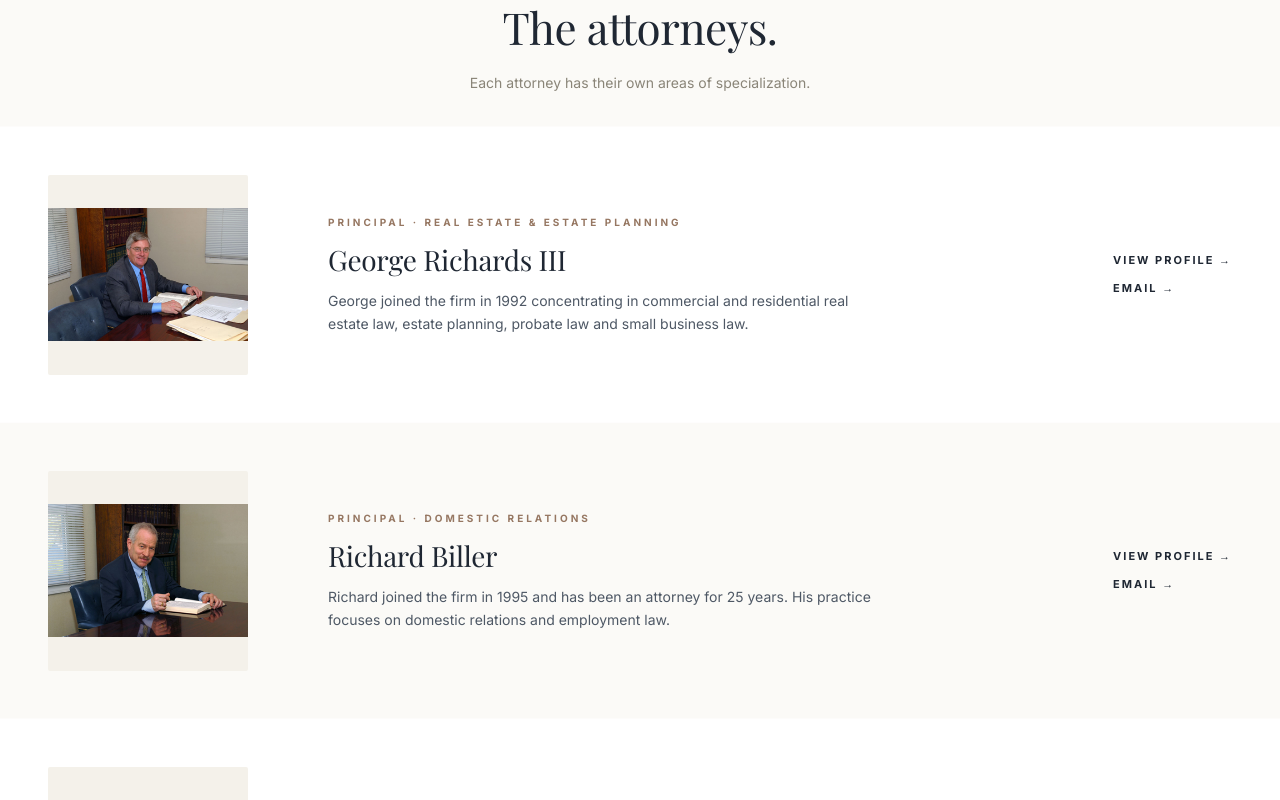
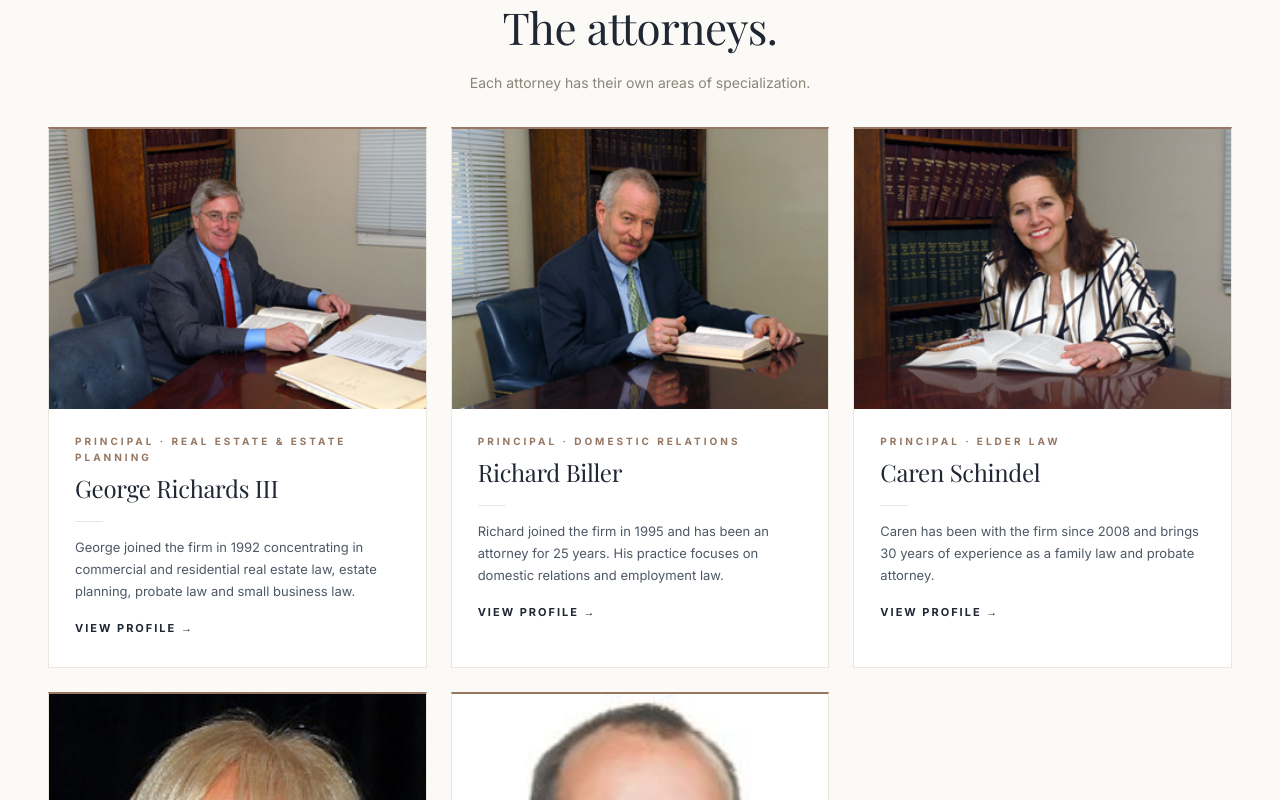
Before and after one commit to samajammin/snl, a Next.js app: page /about in a window 1280 px wide. Shown: the part 1180-1980 px from the top of the page. Built offline with nearby package versions, Linux system fonts and the light colour scheme.

Commit message:
Revert "feat: revert About team to row layout, show photos at natural ratio"
This reverts commit 37ff1e3766d032bf409f697eb2af7675c72e813d.

```diff
--- a/app/about/page.js
+++ b/app/about/page.js
@@ -94,32 +94,30 @@ export default function AboutPage() {
             Each attorney has their own areas of specialization.
           </p>
         </div>
+        <div className="atty-grid">
           {aboutTeam.map((person) => (
-          <article className="team-row" key={person.slug}>
-            <Link
-              href={`/${person.slug}`}
-              className="team-portrait"
-              style={{ backgroundColor: person.photoBg }}
-            >
+            <article className="atty" key={person.slug}>
+              <Link href={`/${person.slug}`} className="atty-photo">
                 <Image
                   src={person.image}
                   alt={person.imageAlt}
-                width={400}
-                height={400}
-                sizes="(max-width: 768px) 240px, 200px"
+                  width={480}
+                  height={480}
+                  sizes="(max-width: 768px) 100vw, 33vw"
                 />
               </Link>
-            <div>
+              <div className="atty-card-body">
                 <div className="role">{person.role}</div>
                 <h3>{person.name}</h3>
+                <div className="atty-rule" />
                 <p className="bio">{person.summary}</p>
-            </div>
-            <div className="links">
-              <Link href={`/${person.slug}`}>View Profile →</Link>
-              <a href={`mailto:${person.email}`}>Email →</a>
+                <Link href={`/${person.slug}`} className="meet">
+                  View Profile →
+                </Link>
               </div>
             </article>
           ))}
+        </div>
       </section>
 
       <ContactBand />
--- a/app/snl.css
+++ b/app/snl.css
@@ -917,69 +917,8 @@ h4 {
   color: var(--ink-muted);
   margin: 0;
 }
-.team-row {
-  display: grid;
-  grid-template-columns: 240px 1fr auto;
-  gap: 40px;
-  align-items: center;
-  padding: 48px;
-  background: #fff;
-}
-.team-row:nth-of-type(even) {
-  background: var(--bg-cream);
-}
-.team-portrait {
-  display: flex;
-  align-items: center;
-  justify-content: center;
-  width: 200px;
-  height: 200px;
-  border-radius: 2px;
-  overflow: hidden;
-}
-.team-portrait img {
-  max-width: 100%;
-  max-height: 100%;
-  width: auto;
-  height: auto;
-  object-fit: contain;
-}
-.team-row .role {
-  font-family: var(--font-inter), sans-serif;
-  font-size: 10px;
-  letter-spacing: 3px;
-  text-transform: uppercase;
-  color: var(--bronze);
-  font-weight: 700;
-  margin-bottom: 8px;
-}
-.team-row h3 {
-  font-size: 28px;
-  margin: 0 0 6px;
-}
-.team-row .bio {
-  font-family: var(--font-inter), sans-serif;
-  font-size: 14px;
-  color: var(--ink-secondary);
-  line-height: 1.65;
-  max-width: 560px;
-  margin: 0;
-}
-.team-row .links {
-  display: flex;
-  flex-direction: column;
-  gap: 10px;
-  font-family: var(--font-inter), sans-serif;
-  font-size: 11px;
-  letter-spacing: 2px;
-  text-transform: uppercase;
-  font-weight: 700;
-}
-.team-row .links a {
-  color: var(--ink-primary);
-}
-.team-row .links a:hover {
-  color: var(--bronze);
+.team-section .atty-grid {
+  padding: 0 48px 96px;
 }
 
 /* =========================================================
@@ -1417,7 +1356,6 @@ h4 {
 .about-meta,
 .office,
 .team-head,
-.team-row,
 .aop-hero,
 .aop-grid,
 .atty-hero,
@@ -1449,16 +1387,6 @@ h4 {
 .contact-hero { --bleed: #fff; }
 .office { --bleed: var(--slate); }
 .atty-hero { --bleed: var(--slate-nav); }
-
-/* Team rows: cream (even) rows blend into body; white (odd) rows extend */
-.team-row {
-  box-shadow: 0 0 0 100vmax #fff;
-  clip-path: inset(0 -100vmax);
-}
-.team-row:nth-of-type(even) {
-  box-shadow: none;
-  clip-path: none;
-}
 
 /* Contact layout: extend the dark side panel rightward past the cap */
 .contact-side {
@@ -1806,27 +1734,8 @@ h4 {
   .team-head h2 {
     font-size: 28px;
   }
-  .team-row {
-    grid-template-columns: 1fr;
-    justify-items: center;
-    text-align: center;
-    padding: 32px 24px 40px;
-    gap: 18px;
-  }
-  .team-portrait {
-    width: 240px;
-    height: 240px;
-  }
-  .team-row h3 {
-    font-size: 24px;
-  }
-  .team-row .bio {
-    font-size: 13px;
-    max-width: none;
-  }
-  .team-row .links {
-    flex-direction: row;
-    gap: 24px;
+  .team-section .atty-grid {
+    padding: 0 20px 48px;
   }
 
   /* AOP */
```
Also changed, not shown: lib/site-data.js. Lines whose indentation alone changed are shown as unchanged.
